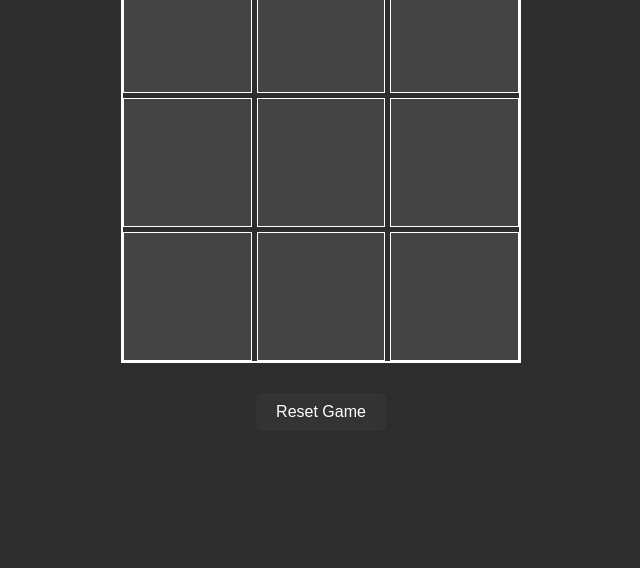
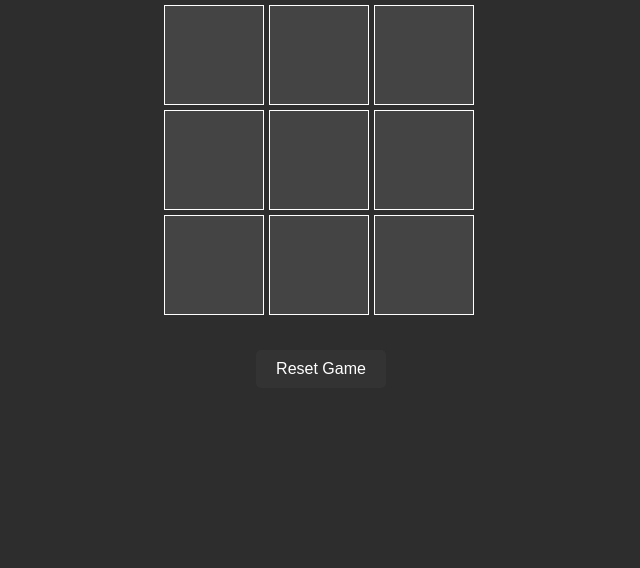
Before and after one commit to Prakritig01/Tic-Tac-Toe, a plain HTML site: page index.html in a window 1280 px wide. Shown: the part 232-800 px from the top of the page, without its empty margins (319-959 px from the left). Drawn offline with Linux system fonts and the light colour scheme.

Commit message:
box size fixed

```diff
--- a/style.css
+++ b/style.css
@@ -22,30 +22,36 @@ h1 {
 
 .game {
     display: grid;
-    grid-template-columns: repeat(3, 1fr);
+    grid-template-columns: repeat(3, 100px);
+    grid-template-rows: repeat(3, 100px);
     gap: 5px;
-    width: 50vmin;
-    height: 50vmin;
-    border: 2px solid #fff;
+    width: 315px;
+    height: 315px;
 }
 
 .box {
-    width: 100%;
-    height: 100%;
+    width: 100px;
+    height: 100px;
     background-color: #444;
     border: 1px solid #fff;
     display: flex;
     justify-content: center;
     align-items: center;
-    font-size: 24px;
+    font-size: 18px;
     color: white;
     cursor: pointer;
+}
+
+.box:active {
+    background-color: #555;
 }
 
 .box:hover {
     background-color: #666;
 }
-
+.box:active {
+    transform: none;
+}
 .winner {
     background-color: #777;
     color: white;
```
